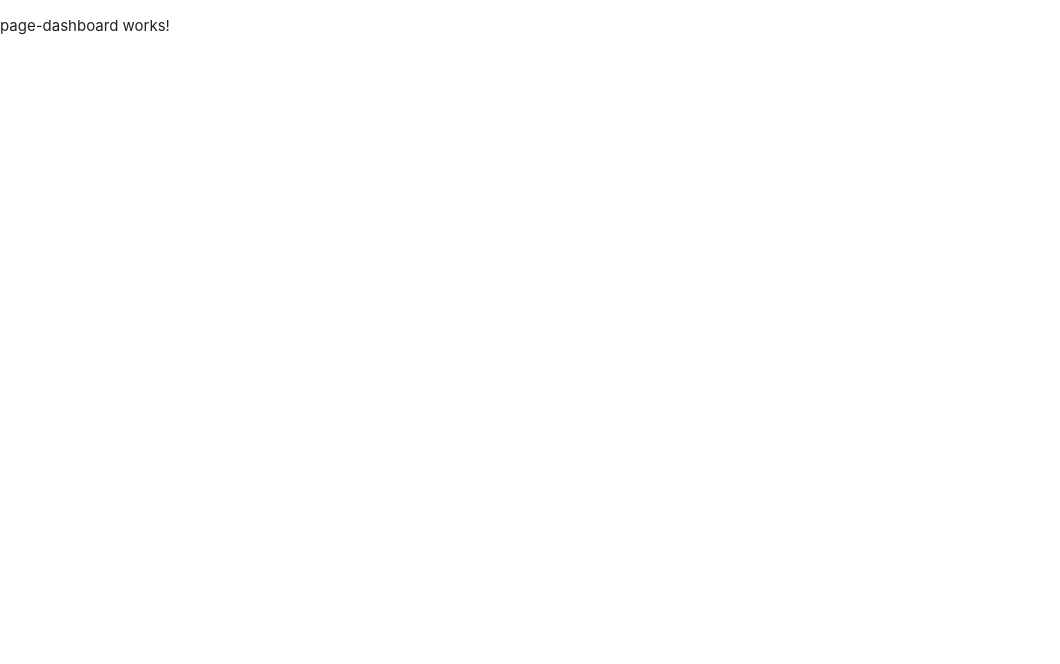
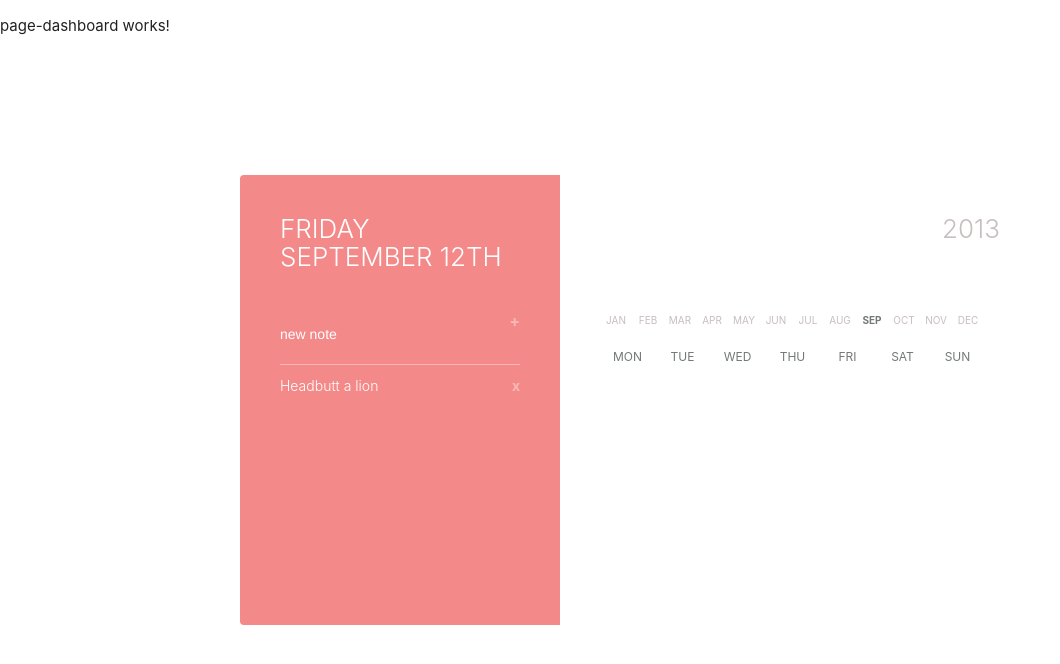
Before and after one commit to Sashimee/lucha-libre, an Angular app: page /dashboard in a window 1280 px wide. Shown: the top 664 px of the page, without its empty margins (0-1060 px from the left). Built offline with nearby package versions, Linux system fonts and the light colour scheme.

Commit message:
Calendar
Calendar

```diff
--- a/src/app/app.component.html
+++ b/src/app/app.component.html
@@ -1 +1,2 @@
 <router-outlet></router-outlet>
+<app-page-match-calendar></app-page-match-calendar>
--- a/src/app/components/page-match-calendar/page-match-calendar.component.css
+++ b/src/app/components/page-match-calendar/page-match-calendar.component.css
@@ -0,0 +1,233 @@
+/* not required */
+*,
+:active {
+  outline: none;
+}
+* {
+  padding: 0px;
+  margin: 0px;
+}
+
+body {
+  margin: 20px;
+  background-color: #eeede9;
+  -webkit-font-smoothing: antialiased;
+  text-rendering: optimizeLegibility;
+  font-size: 96.5%;
+  font-family: Helvetica, Arial, sans-serif;
+}
+
+input {
+  font-family: Helvetica, Arial, sans-serif;
+}
+
+h1,
+h2,
+h3,
+h4,
+h5,
+p {
+  margin-bottom: 10px;
+}
+
+p {
+  line-height: 20px;
+}
+
+a {
+  text-decoration: none;
+  color: #ff462b;
+}
+
+.clearfix {
+  clear: both;
+}
+
+.animate {
+  -webkit-transition: all 0.3s ease-in-out;
+  -moz-transition: all 0.3s ease-in-out;
+  transition: all 0.3s ease-in-out;
+}
+
+/* required */
+.calendar {
+  position: absolute;
+  border-radius: 4px;
+  overflow: hidden;
+  width: 800px;
+  height: 450px;
+  left: 50%;
+  margin-left: -400px;
+  margin-top: -225px;
+  top: 50%;
+  background-color: #ffffff;
+  color: #333333;
+}
+
+.calendar h1,
+.calendar h2 {
+  font-weight: 300;
+  font-size: 26px;
+  line-height: 28px;
+  text-transform: uppercase;
+  margin: 0px 0px 20px 0px;
+}
+
+.calendar h1 span {
+  display: block;
+}
+
+.calendar .col {
+  position: relative;
+  float: left;
+  height: 100%;
+}
+
+.calendar .col .content {
+  padding: 40px;
+}
+
+.calendar ul {
+  margin: 0px;
+}
+
+.calendar ul li {
+  list-style: none;
+}
+
+.calendar .leftCol {
+  width: 40%;
+  background-color: #f48989;
+}
+
+.calendar .noteList li {
+  color: #ffffff;
+  margin-bottom: 10px;
+}
+
+.calendar .notes p,
+.calendar .notes input,
+.calendar .noteList li {
+  font-weight: 300;
+  font-size: 14px;
+}
+
+.calendar .notes p {
+  border-bottom: solid 1px rgba(255, 255, 255, 0.4);
+}
+
+.calendar .notes input {
+  background-color: #f48989;
+  color: #ffffff;
+  border: none;
+  width: 200px;
+}
+
+.calendar .addNote,
+.calendar .removeNote {
+  float: right;
+  color: rgba(255, 255, 255, 0.4);
+  font-weight: bold;
+  margin-left: 20px;
+}
+
+.calendar .addNote:hover,
+.calendar .removeNote:hover {
+  color: #ffffff;
+}
+
+.calendar .addNote {
+  font-size: 16px;
+}
+
+.calendar .leftCol h1 {
+  color: #ffffff;
+  margin-bottom: 40px;
+}
+
+.calendar .rightCol {
+  width: 60%;
+}
+
+.calendar .rightCol h2 {
+  color: #c7bebe;
+  text-align: right;
+  margin-bottom: 70px;
+}
+
+.calendar .months li,
+.calendar .weekday li,
+.calendar .days li {
+  float: left;
+  text-transform: uppercase;
+}
+
+.calendar .months li a,
+.calendar .weekday li a,
+.calendar .days li a {
+  display: block;
+  color: #747978;
+}
+
+.calendar .months li a {
+  font-size: 10px;
+  color: #c7bebe;
+  text-align: center;
+  width: 32px;
+  margin-bottom: 20px;
+}
+
+.calendar .months li .selected {
+  font-weight: bold;
+  color: #747978;
+}
+
+.calendar .weekday li a {
+  width: 55px;
+  text-align: center;
+  margin-bottom: 20px;
+  font-size: 12px;
+}
+
+.calendar .days li {
+  width: 55px;
+}
+
+.calendar .days li a {
+  width: 36px;
+  height: 24px;
+  text-align: center;
+  margin: auto auto;
+  font-size: 12px;
+  font-weight: bold;
+  border-radius: 12px;
+  margin-bottom: 10px;
+  padding-top: 10px;
+}
+
+.calendar .days li a:hover {
+  background-color: #eeede9;
+}
+
+.calendar .days li .selected {
+  background-color: #f5a1a3 !important;
+  color: #ffffff;
+}
+
+.calendar .days li .event {
+  color: #f5a1a3;
+}
+
+/* placeholder color */
+::-webkit-input-placeholder {
+  color: #ffffff;
+}
+:-moz-placeholder {
+  color: #ffffff;
+}
+::-moz-placeholder {
+  color: #ffffff;
+}
+:-ms-input-placeholder {
+  color: #ffffff;
+}
--- a/src/app/components/page-match-calendar/page-match-calendar.component.html
+++ b/src/app/components/page-match-calendar/page-match-calendar.component.html
@@ -1 +1,87 @@
-<p>page-match-calendar works!</p>
+<div class="calendar">
+  <div class="col leftCol">
+    <div class="content">
+      <h1 class="date">Friday<span>September 12th</span></h1>
+      <div class="notes">
+        <p>
+          <input type="text" value="" placeholder="new note" />
+          <a href="#" title="Add note" class="addNote animate">+</a>
+        </p>
+        <ul class="noteList">
+          <li>
+            Headbutt a lion<a
+              href="#"
+              title="Remove note"
+              class="removeNote animate"
+              >x</a
+            >
+          </li>
+        </ul>
+      </div>
+    </div>
+  </div>
+
+  <div class="col rightCol">
+    <div class="content">
+      <h2 class="year">2013</h2>
+      <ul class="months">
+        <li><a href="#" title="Jan" data-value="1">Jan</a></li>
+        <li><a href="#" title="Feb" data-value="2">Feb</a></li>
+        <li><a href="#" title="Mar" data-value="3">Mar</a></li>
+        <li><a href="#" title="Apr" data-value="4">Apr</a></li>
+        <li><a href="#" title="May" data-value="5">May</a></li>
+        <li><a href="#" title="Jun" data-value="6">Jun</a></li>
+        <li><a href="#" title="Jul" data-value="7">Jul</a></li>
+        <li><a href="#" title="Aug" data-value="8">Aug</a></li>
+        <li><a href="#" title="Sep" data-value="9" class="selected">Sep</a></li>
+        <li><a href="#" title="Oct" data-value="10">Oct</a></li>
+        <li><a href="#" title="Nov" data-value="11">Nov</a></li>
+        <li><a href="#" title="Dec" data-value="12">Dec</a></li>
+      </ul>
+      <div class="clearfix"></div>
+      <ul class="weekday">
+        <li><a href="#" title="Mon" data-value="1">Mon</a></li>
+        <li><a href="#" title="Tue" data-value="2">Tue</a></li>
+        <li><a href="#" title="Wed" data-value="3">Wed</a></li>
+        <li><a href="#" title="Thu" data-value="4">Thu</a></li>
+        <li><a href="#" title="Fri" data-value="5">Fri</a></li>
+        <li><a href="#" title="Say" data-value="6">Sat</a></li>
+        <li><a href="#" title="Sun" data-value="7">Sun</a></li>
+      </ul>
+      <div class="clearfix"></div>
+      <ul class="days">
+        <script>
+          for (var _i = 1; _i <= 31; _i += 1) {
+            var _addClass = "";
+            if (_i === 12) {
+              _addClass = ' class="selected"';
+            }
+
+            switch (_i) {
+              case 8:
+              case 10:
+              case 27:
+                _addClass = ' class="event"';
+                break;
+            }
+
+            document.write(
+              '<li><a href="#" title="' +
+                _i +
+                '" data-value="' +
+                _i +
+                '"' +
+                _addClass +
+                ">" +
+                _i +
+                "</a></li>"
+            );
+          }
+        </script>
+      </ul>
+      <div class="clearfix"></div>
+    </div>
+  </div>
+
+  <div class="clearfix"></div>
+</div>
```
